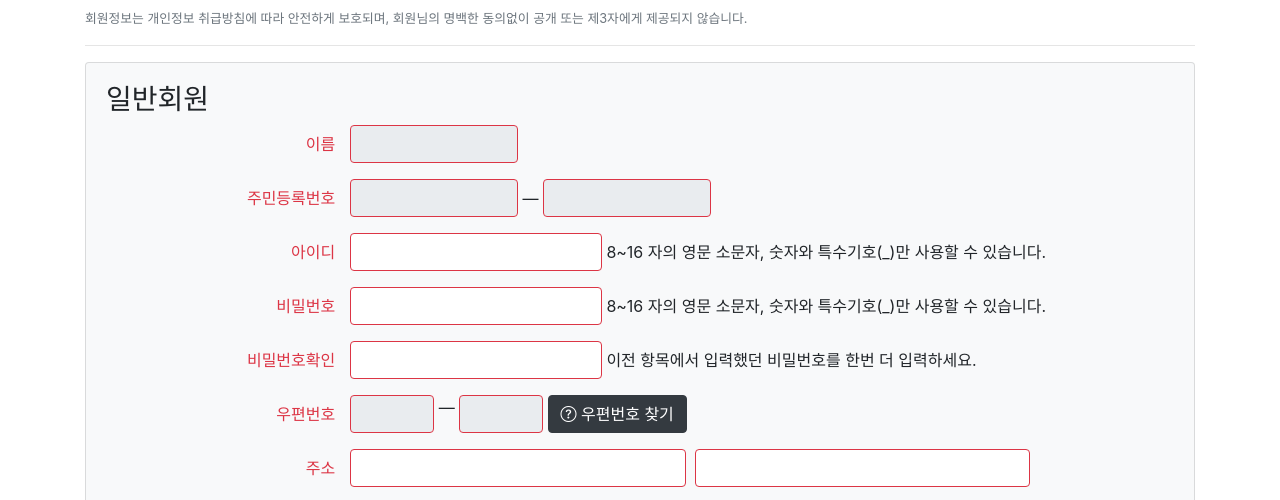
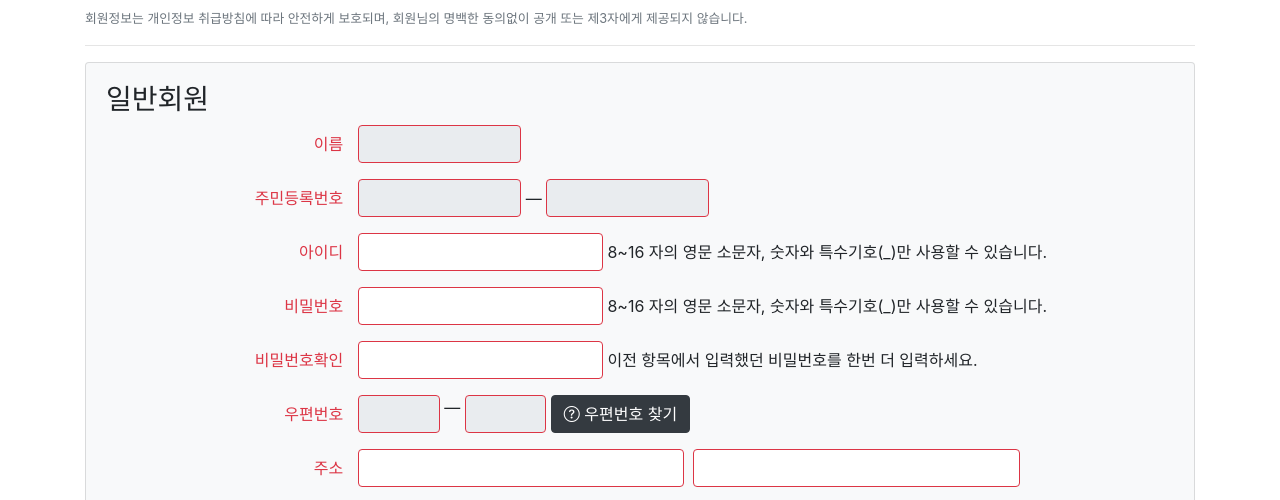
Before and after one commit to hyomin632/SemiProjectV2, a plain HTML site: page join/joinme.html in a window 1280 px wide. Shown: the part 264-764 px from the top of the page. Drawn offline with nearby package versions, Linux system fonts and the light colour scheme.

Commit message:
semiprojectv2 join

```diff
--- a/join/joinme.html
+++ b/join/joinme.html
@@ -59,7 +59,7 @@
         <div class="card card-body bg-light">
             <h3>일반회원</h3>
             <form name="joinfrm" id="joinfrm" method="post">
-                <div class="row">
+                <div>
                     <div class="col-11 offset-1">
                         <div class="form-group row">
                             <label class="col-2 col-form-label text-danger text-right" for="name">이름</label>
```
